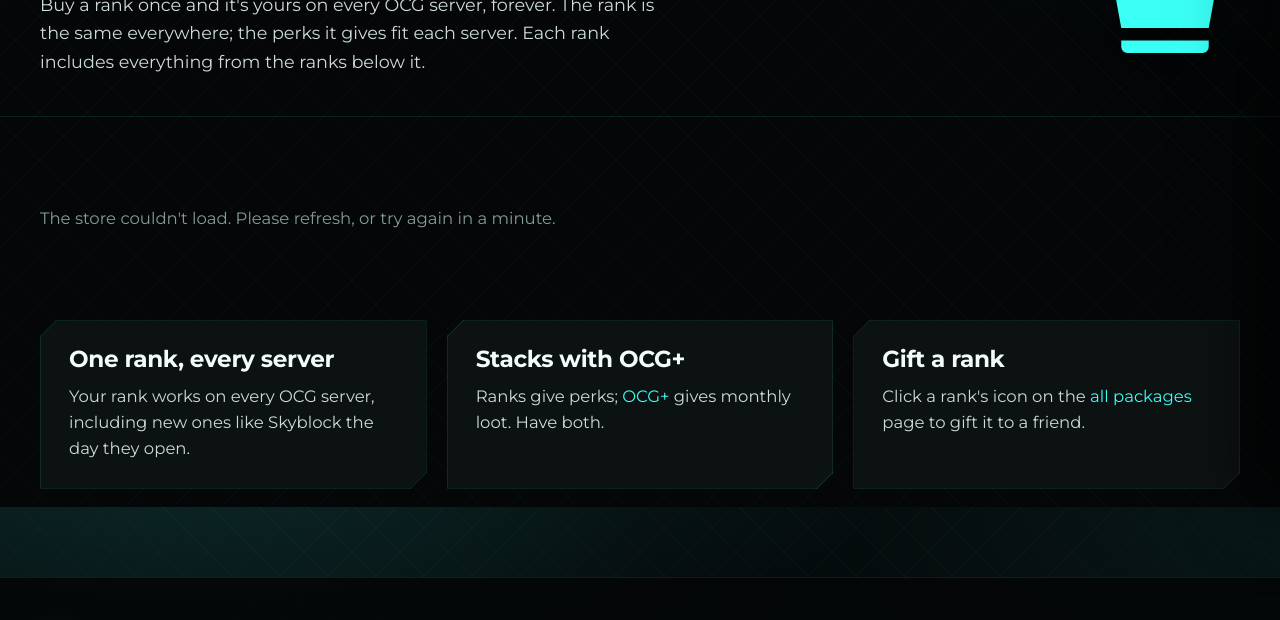
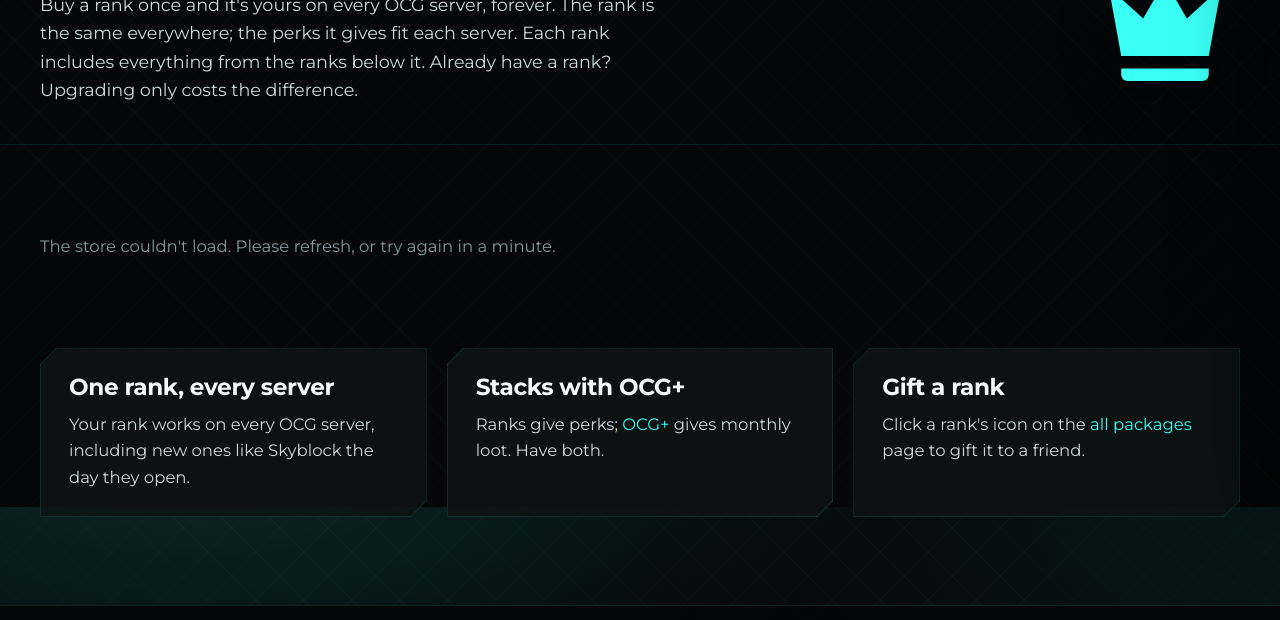
Before and after one commit to OverCraftedGames/network, a plain HTML site: page ranks.html in a window 1280 px wide. Shown: the part 293-913 px from the top of the page. Drawn offline with Linux system fonts and the light colour scheme; no server answers.

Commit message:
Ranks: upgrades cost only the difference (Tebex Cumulative)

```diff
--- a/ranks.html
+++ b/ranks.html
@@ -14,7 +14,7 @@
   <script defer src="assets/layout.js?v=7"></script>
   <script defer src="assets/store.js?v=7"></script>
   <title>Ranks · OCG Network</title>
-  <meta name="description" content="Permanent OCG Network ranks: one purchase, valid on every server, with perks for each server.">
+  <meta name="description" content="Permanent OCG Network ranks: one purchase, valid on every server, with perks for each server. Upgrades cost only the difference.">
 </head>
 <body data-page="ranks" data-area="store">
   <header id="site-header"></header>
@@ -27,7 +27,7 @@
           <h1>Network <em>ranks</em></h1>
           <p class="lede">Buy a rank once and it's yours on every OCG server, forever. The rank is
             the same everywhere; the perks it gives fit each server. Each rank includes everything
-            from the ranks below it.</p>
+            from the ranks below it. Already have a rank? Upgrading only costs the difference.</p>
         </div>
         <div class="page-head__art" style="color: var(--teal)"><svg viewBox="0 0 24 24" width="150" height="150" aria-hidden="true"><use href="#i-crown"/></svg></div>
       </div>
```
Also changed, not shown: 1 other file.
